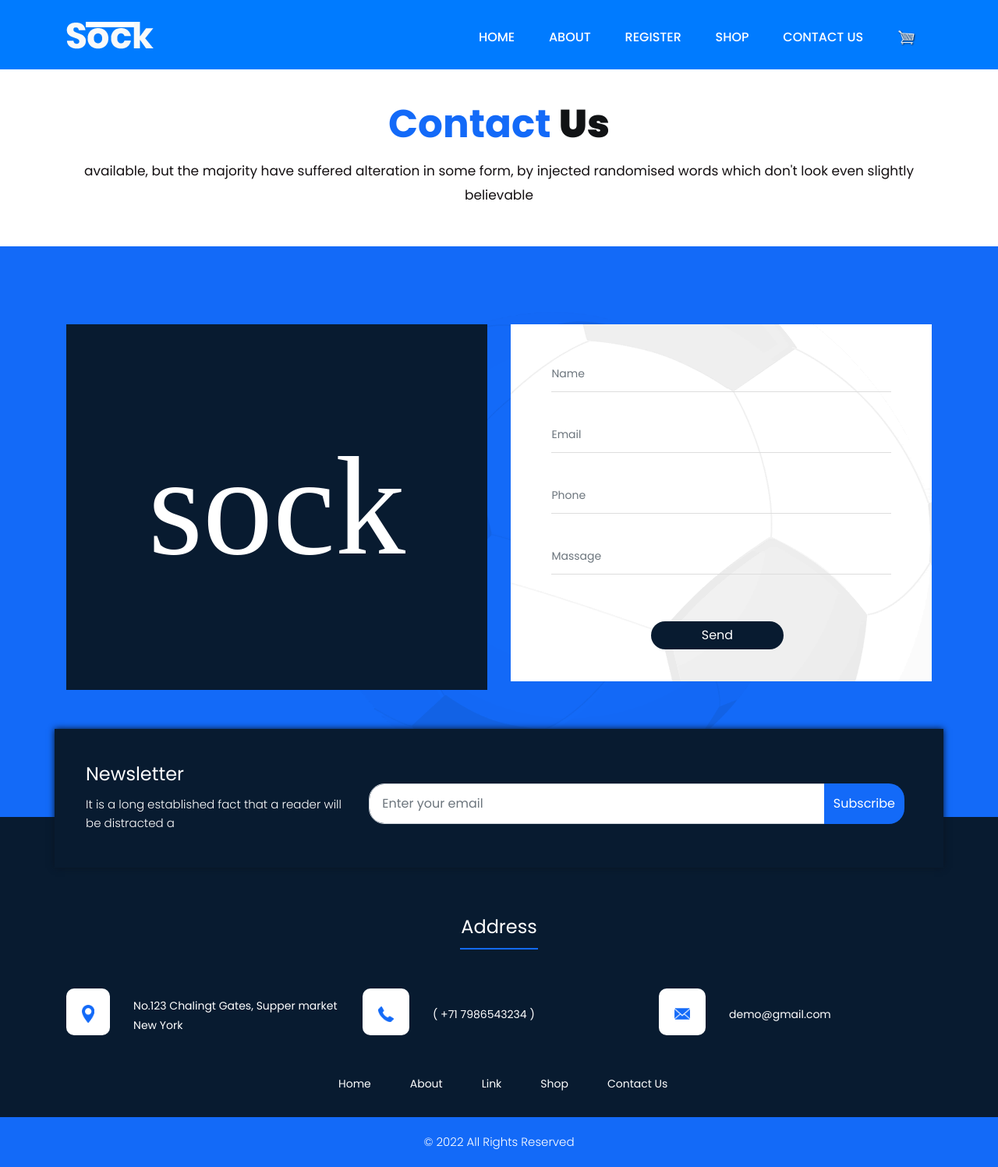
After one commit to ma2-b/ecommerce, a Django app: page /contanct/ in a window 1280 px wide. The commit adds this page. Shown: the whole page at 78% size. Run offline with Django 4.2, Linux system fonts and the light colour scheme; some libraries are stand-ins or nearby versions.

Commit message:
Add contact.html page

```diff
--- /dev/null
+++ b/market/templates/market/contact.html
@@ -0,0 +1,73 @@
+{% extends 'head.html' %}
+
+{% block content %}
+{% include 'shop_navbar.html' %}
+
+<div id="plant" class="contact_us layout_padding">
+    <div class="container">
+       <div class="row">
+          <div class="col-md-12 ">
+             <div class="titlepage">
+                <h2 style="text-align: center; margin-top: 45px;">Contact <strong style="color: #111315;">Us</strong></h2>
+                <span style="text-align: center;">available, but the majority have suffered alteration in some form, by injected randomised words which don't look even slightly believable</span>
+             </div>
+          </div>
+       </div>
+    </div>
+ </div>
+
+ <div class="contact_us_2 layout_padding paddind_bottom_0">
+    <div class="container">
+       <div class="row">
+          <div class="col-md-6">
+             <div class="soc_text">sock</div>
+          </div>
+          <div class="col-md-6">
+             <div class="email_btn">
+                <form action="/action_page.php">
+                   <div class="form-group">
+                      <input type="text" class="form-control form-control-sm" placeholder="Name" name="Name">
+                   </div>
+                   <div class="form-group">
+                      <input  type="text" class="form-control form-control-sm" placeholder="Email" name="Email">
+                   </div>
+                   <div class="form-group">
+                      <input  type="text" class="form-control form-control-sm" placeholder="Phone" name="Phone">
+                   </div>
+                   <div class="form-group">
+                      <input  type="text" class="form-control form-control-sm" placeholder="Massage" name="text3">
+                   </div>
+                    <div class="submit_btn">
+                       <button type="submit" class="btn btn-primary" style="background: #081b30;">Send</button>
+                    </div>
+                 </form>
+             </div>
+          </div>
+       </div>
+       <div class="row">
+          <div class="contact_us_3 layout_padding">
+       <div class="row">
+          <div class="col-md-4">
+             <h1 style="color: #ffffff; ">Newsletter</h1>
+             <p class="long_text">It is a long established fact that a reader will be distracted  a</p>
+          </div>
+          <div class="col-md-8">
+             <div class="email_text">
+                <div class="input-group mb-3">
+                   <input style="border-bottom-left-radius: 20px !important; border-top-left-radius: 20px !important;" type="text" class="form-control" placeholder="Enter your email">
+                <div class="input-group-append">
+                   <button style="border-top-right-radius: 20px !important; border-bottom-right-radius: 20px !important;" class="btn btn-primary" type="Subscribe">Subscribe</button>
+                </div>
+                </div>
+             </div>
+          </div>
+       </div>
+    </div>
+       </div>
+    </div>
+ </div>
+
+ {% include 'footer.html' %}
+
+
+{% endblock content %}
--- a/market/templates/market/index.html
+++ b/market/templates/market/index.html
@@ -98,7 +98,7 @@
                               <h1 class="sporrt_text">Best sports item shop our</h1>
                               <p  class="lorem_text">There are many variations of passages of Lorem Ipsum available, but the majority have suffered alteration in some form, by injected randomised words which don't look even slightly believableThere are many variations of passages of Lorem Ipsum available, but the majority have suffered alteration in some form, by injected randomised words which don't look even slightly believable</p>
                               <div class="btn_main">
-                                 <a class="btn btn-lg btn-primary" href="#" role="button">Read More</a>
+                                 <a class="btn btn-lg btn-primary" href="{% url 'market:about' %}" role="button">Read More</a>
                               </div>
                            </div>
                         </div>
--- a/market/urls.py
+++ b/market/urls.py
@@ -7,7 +7,8 @@ urlpatterns = [
     path('', views.home, name="home"),
     path('shop/', views.ShopListView.as_view(), name="shop"),
     path('cart/', views.cart, name="cart"),
-    path('about/', views.about, name="about"),
+    path('about/', views.AboutView.as_view(), name="about"),
+    path('contanct/', views.ContanctView.as_view(), name="contanct"),
     path('cart/checkout', views.checkout, name="checkout"),
     path('update_item/', views.updateItem, name="updateItem"),
     path('process_order/', views.process_order, name="updateItem"),
--- a/market/views.py
+++ b/market/views.py
@@ -1,6 +1,6 @@
 from django.http import JsonResponse
 from django.shortcuts import render
-from django.views.generic import ListView, DetailView
+from django.views.generic import ListView, DetailView, TemplateView
 
 import json
 import datetime
@@ -70,8 +70,12 @@ def checkout(request):
     return render(request, 'market/checkout.html', context)
 
 
-def about(request):
-    return render(request, 'market/about.html', {})
+class AboutView(TemplateView):
+    template_name = 'market/about.html'
+
+
+class ContanctView(TemplateView):
+    template_name = 'market/contact.html'
 
 
 def updateItem(request):
--- a/templates/navbar.html
+++ b/templates/navbar.html
@@ -37,7 +37,7 @@
                              <li><a href="{% url 'accounts:register'%}">Register</a></li>
                            {% endif %}
                            <li><a href="{% url 'market:shop'%}">Shop</a></li>
-                           <li><a href="contact.html">Contact Us</a></li>
+                           <li><a href="{% url 'market:contanct'%}">Contact Us</a></li>
                            <li class="last">
                               <a href="{% url 'market:cart' %}"  class="wrapper">
                               <img src="{% static "images/cart.png" %}" style="height:20px; width:24px;" alt="icon">
--- a/templates/shop_navbar.html
+++ b/templates/shop_navbar.html
@@ -27,7 +27,7 @@
              <li class="mt-4"><a href="{% url 'accounts:register'%}">Register</a></li>
              {% endif %}
              <li class="mt-4 "><a href="{% url 'market:shop'%}">Shop</a></li>
-             <li class="mt-4"><a href="contact.html">Contact Us</a></li>
+             <li class="mt-4"><a href="{% url 'market:contanct'%}">Contact Us</a></li>
              <li class="last mt-4 ">
                <a href="{% url 'market:cart' %}" class="wrapper">
                <img src="{% static "images/cart.png" %}" style="height:22px; width:24px;" alt="icon">
```
Also changed, not shown: market/templates/market/about.html (+20 -14 lines).
